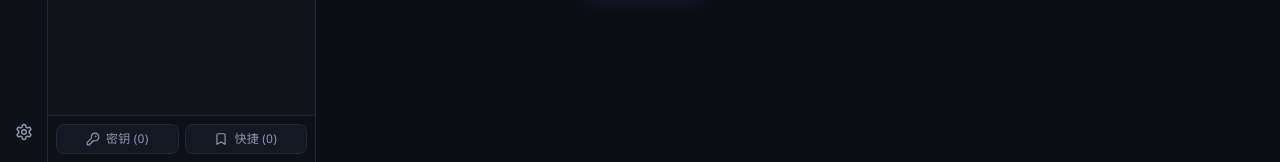
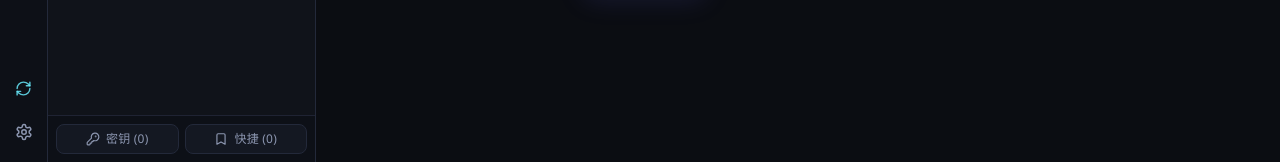
Before and after one commit to yellowdking/GravitySSH, a React (Vite) app in the folder frontend/: page / in a window 1280 px wide. Shown: the part 638-800 px from the top of the page. Built offline with nearby package versions, Linux system fonts and the light colour scheme; a web font is replaced by a local one.

Commit message:
feat(frontend): add sync button to SidebarRail

```diff
--- a/frontend/src/components/SidebarRail.tsx
+++ b/frontend/src/components/SidebarRail.tsx
@@ -5,6 +5,7 @@ import {
   KeyRound,
   PanelLeftClose,
   PanelLeftOpen,
+  RefreshCw,
   Server,
   Settings,
   Terminal,
@@ -16,6 +17,7 @@ interface Props {
   collapsed: boolean
   onSelectNav: (tab: SidebarTab) => void
   onToggleCollapse: () => void
+  onOpenSync: () => void
   onOpenSettings: () => void
 }
 
@@ -24,6 +26,7 @@ export const SidebarRail: React.FC<Props> = ({
   collapsed,
   onSelectNav,
   onToggleCollapse,
+  onOpenSync,
   onOpenSettings,
 }) => {
   const navItems: { id: SidebarTab; icon: React.ReactNode; label: string }[] = [
@@ -66,6 +69,13 @@ export const SidebarRail: React.FC<Props> = ({
 
       <div className="flex flex-col items-center gap-2">
         <button
+          onClick={onOpenSync}
+          title="多设备零知识同步"
+          className="w-9 h-9 rounded-lg flex items-center justify-center text-cyan-300/85 hover:text-cyan-200 hover:bg-cyan-500/15 transition"
+        >
+          <RefreshCw className="w-[17px] h-[17px]" />
+        </button>
+        <button
           onClick={onOpenSettings}
           title="设置"
           className="w-9 h-9 rounded-lg flex items-center justify-center text-ag-muted hover:text-ag-text hover:bg-ag-hover/70 transition"
```
